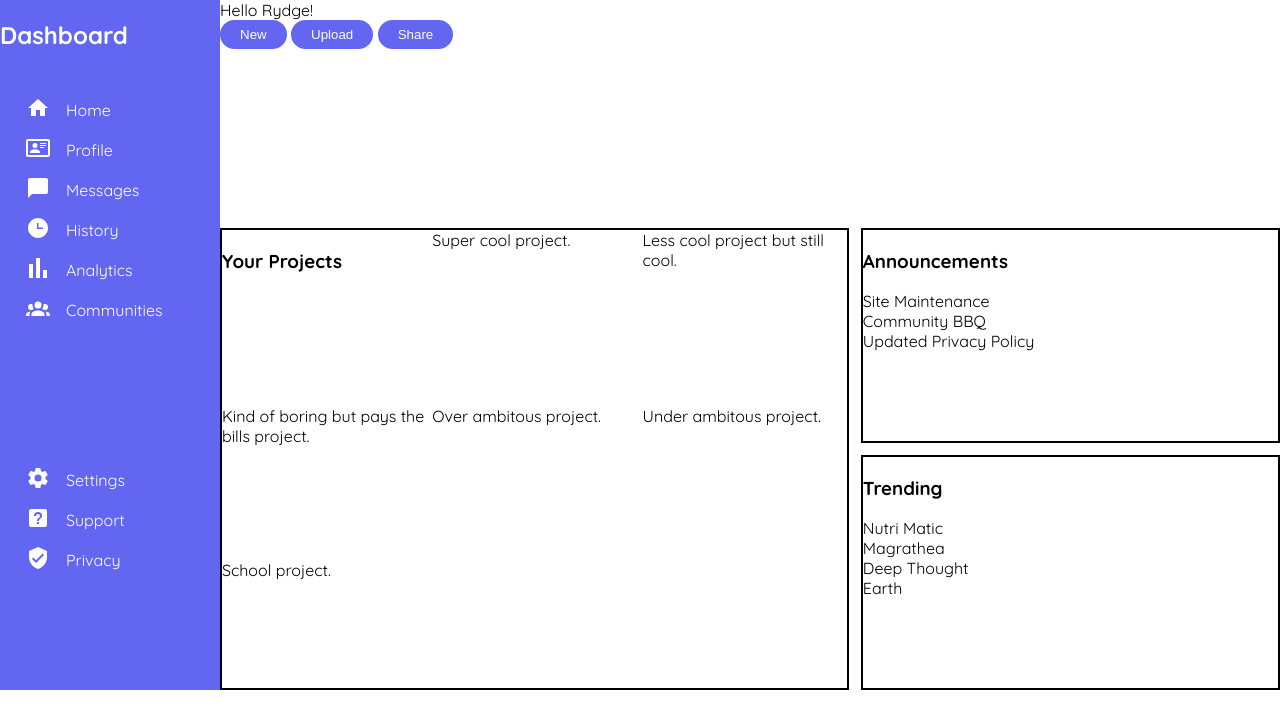
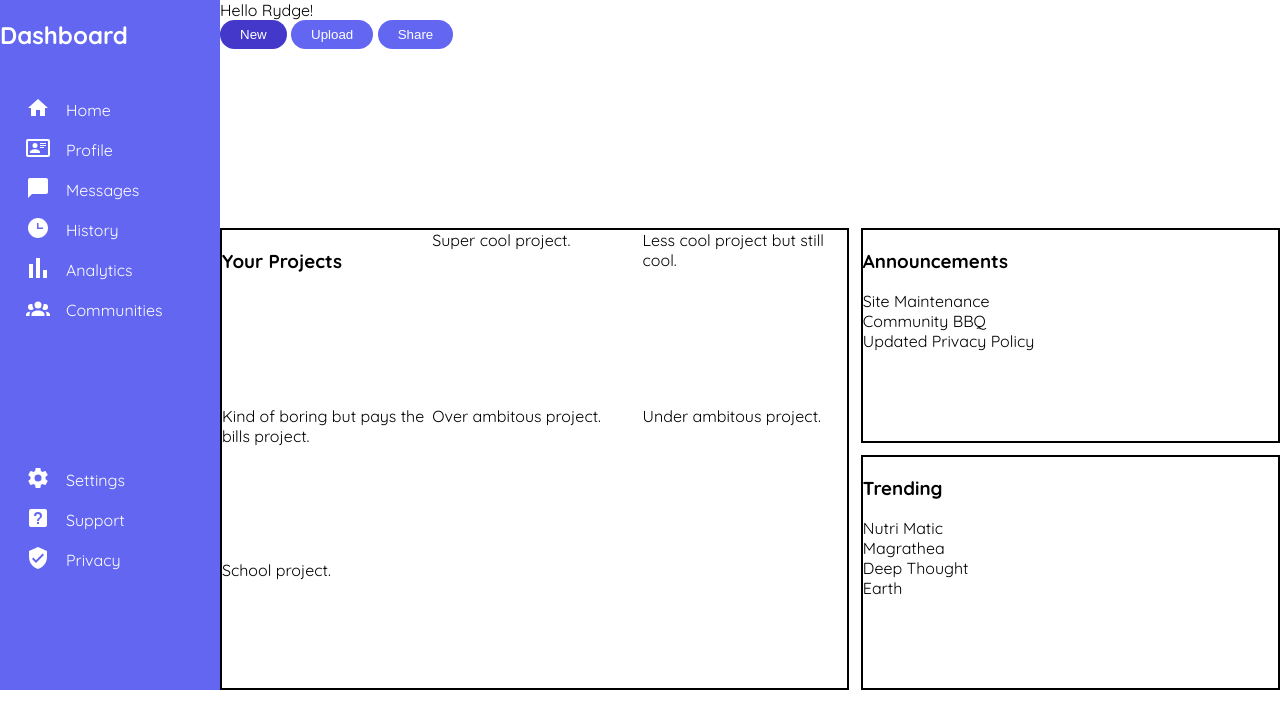
Before and after one commit to rydge-rivard/admin-dashboard, a plain HTML site: page index.html in a window 1280 px wide. In both pictures the pointer is over the button "New". Drawn offline with Linux system fonts and the light colour scheme.

Commit message:
Add button hover effect.

```diff
--- a/style.css
+++ b/style.css
@@ -50,6 +50,10 @@ button {
     padding: 7px 20px;
 }
 
+button:hover {
+    background-color: #4338ca;
+}
+
 .sidebar img {
     height: 24px;
     justify-self: end;
```
